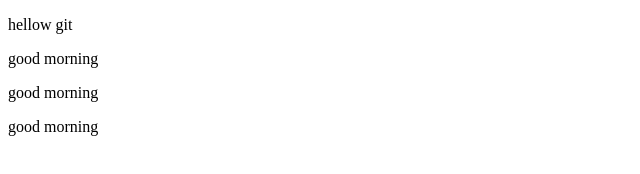
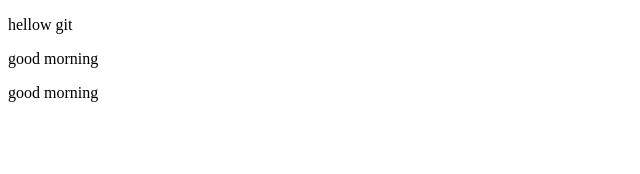
Before and after one commit to lhw8420/gitproject, a plain HTML site: page index.html in a window 1280 px wide. Shown: the whole page, without its empty margins (0-640 px from the left). Drawn offline with Linux system fonts and the light colour scheme.

Commit message:
删除了一行

```diff
--- a/index.html
+++ b/index.html
@@ -8,6 +8,5 @@
 	<p>hellow git</p>
 	<p>good morning</p>
 	<p>good morning</p>
-	<p>good morning</p>
 </body>
 </html>
```
